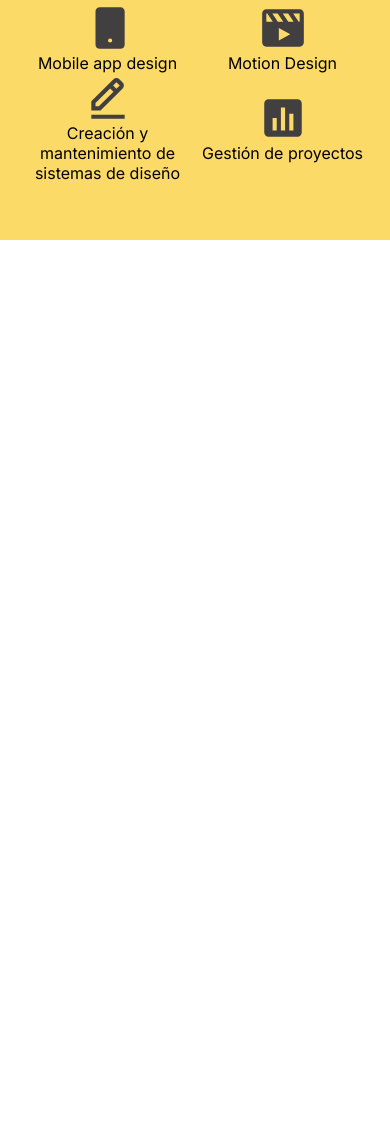
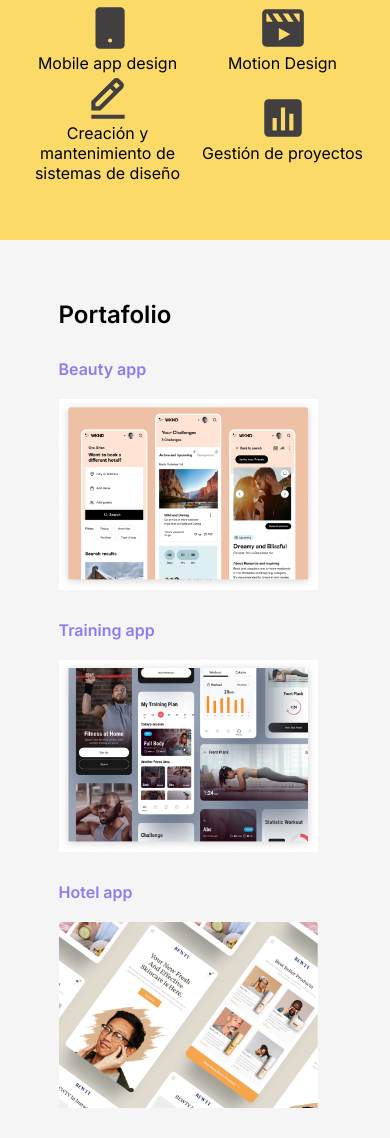
Before and after one commit to Kevoon0/My-portfolio, a plain HTML site: page index.html in a window 390 px wide. Shown: the part 1100-2238 px from the top of the page. Before the commit the page ends 1340 px from the top, so only its background shows below. Drawn offline with Linux system fonts and the light colour scheme.

Commit message:
seccion de portafolio y responsive terminado

```diff
--- a/assets/style/style.css
+++ b/assets/style/style.css
@@ -364,7 +364,7 @@ section {
 
 /*============================RESPONSIVE===============================*/
 
-@media screen and (max-width: 460px) {
+@media screen and (max-width: 760px) {
     .exp-section {
         grid-template-columns: repeat(1, 1fr);
         grid-template-rows: repeat(3, auto);
@@ -428,3 +428,59 @@ section {
         width: 50px;
     }
 }
+
+/*============================Portafolio===============================*/
+
+.portafolio {
+    height: 100%;
+    width: 100%;
+    display: flex;
+    justify-content: center;
+    background-color: whitesmoke;
+}
+
+.portafolio h2 {
+    padding-top: 60px;
+    padding-bottom: 30px;
+}
+
+.photoPortfolio {
+    display: flex;
+    flex-direction: column;
+    color: #8E7BEF;
+    align-items: flex-start;
+    font-weight: bold;
+    gap: 20px;
+}
+
+.photoPortfolio img {
+    max-width: 300px;
+    margin-bottom: 30px;
+}
+
+.work {
+    display: flex;
+    width: 100%;
+    justify-content: space-between;
+}
+
+.main-portafolio {
+    display: flex;
+    flex-direction: column;
+    justify-content: center;
+    width: 70%;
+}
+
+/*============================RESPONSIVE===============================*/
+
+@media screen and (max-width: 760px) {
+    .work {
+        flex-wrap: wrap;
+    }
+
+    .photoPortfolio img {
+        max-width: 260px;
+    }
+}
+
+/*============================CONTACTO===============================*/
--- a/index.html
+++ b/index.html
@@ -21,7 +21,7 @@
         <nav class="menu">
             <a href="#">Home</a>
             <a href="#exp">Experiencia y habilidades</a>
-            <a href="#">Portafolio</a>
+            <a href="#portafolio">Portafolio</a>
             <a href="#">Contacto</a>
             <label for="check" class="hide-menu">
                 <img src="/assets/svg/x.svg" class="x">
@@ -115,6 +115,24 @@
             </div>
         </div>
     </section>
-
+    <section class="portafolio" id="portafolio">
+        <div class="main-portafolio">
+            <h2>Portafolio</h2>
+        <div class="work">
+            <div class="photoPortfolio">
+                Beauty app
+                <img src="/assets/images/Group 46.jpg" alt="">
+            </div>
+            <div class="photoPortfolio">
+                Training app
+                <img src="/assets/images/Group 47.jpg" alt="">
+            </div>
+            <div class="photoPortfolio">
+                Hotel app
+                <img src="/assets/images/Group 48.jpg" alt="">
+            </div>
+        </div>
+        </div>
+    </section>
 </body>
 </html>
```
Also changed, not shown: assets/images/Group 46.jpg (added), assets/images/Group 47.jpg (added), assets/images/Group 48.jpg (added).
